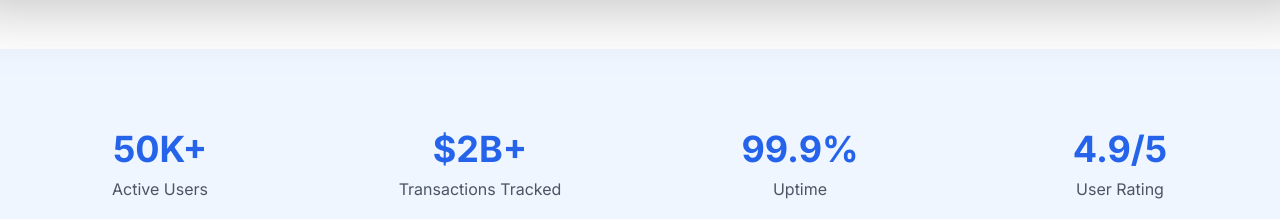
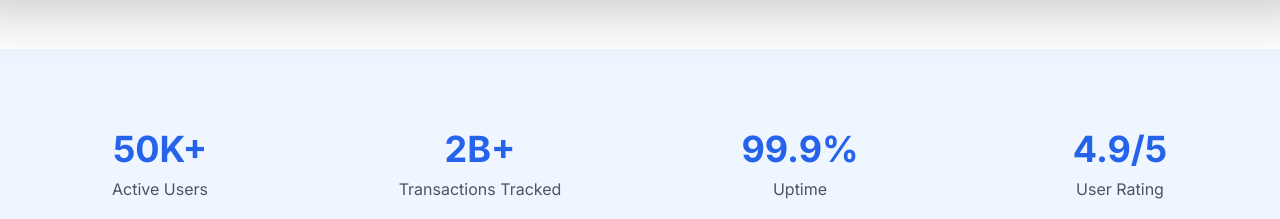
Before and after one commit to GuruprasadLokhande/AI-Finance-Manager, a Next.js app: page / in a window 1280 px wide. Shown: the part 1240-1459 px from the top of the page. Built offline with nearby package versions, Linux system fonts and the light colour scheme; no server answers.

Commit message:
Data Change

```diff
--- a/data/landing.js
+++ b/data/landing.js
@@ -14,7 +14,7 @@ import {
       label: "Active Users",
     },
     {
-      value: "$2B+",
+      value: "2B+",
       label: "Transactions Tracked",
     },
     {
```
